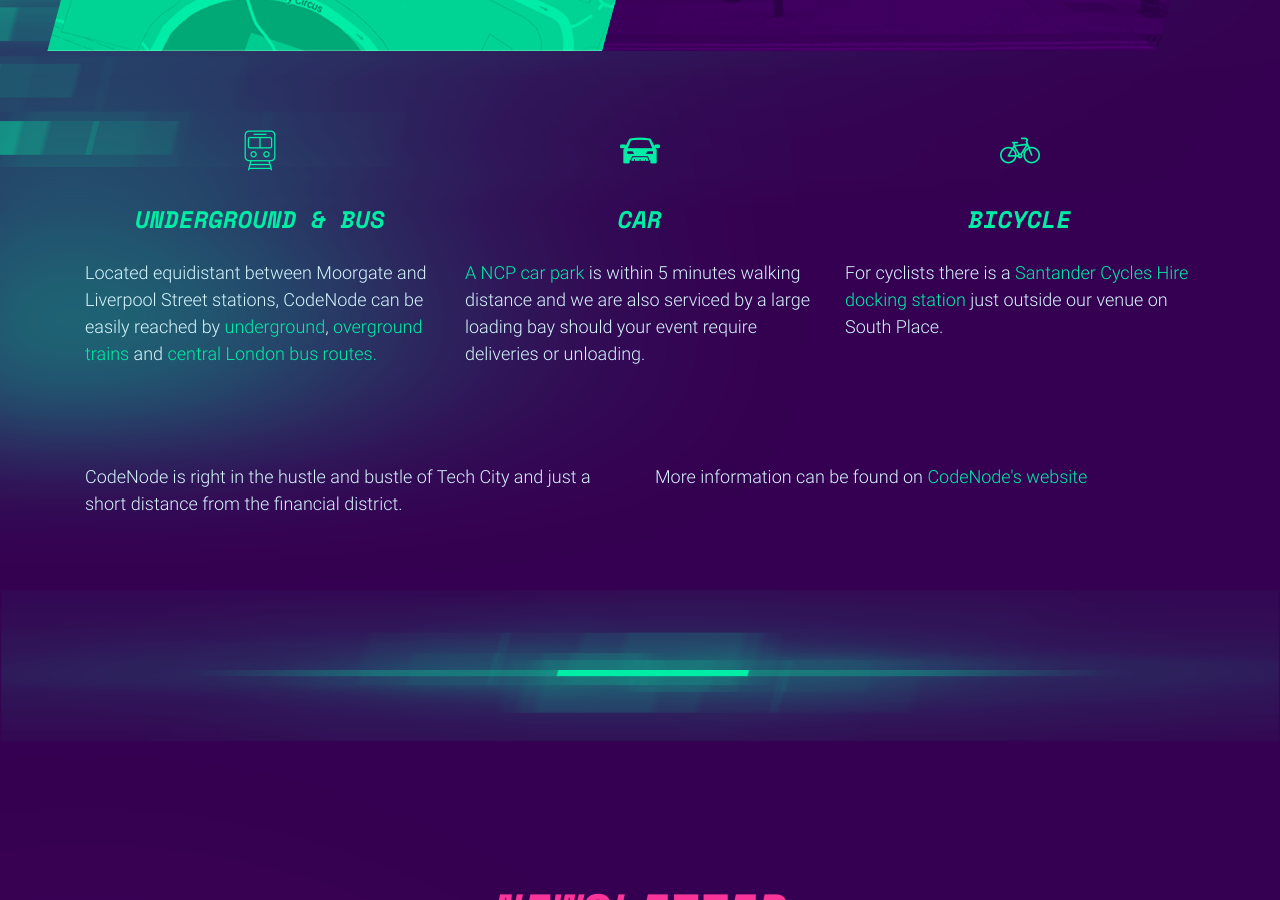
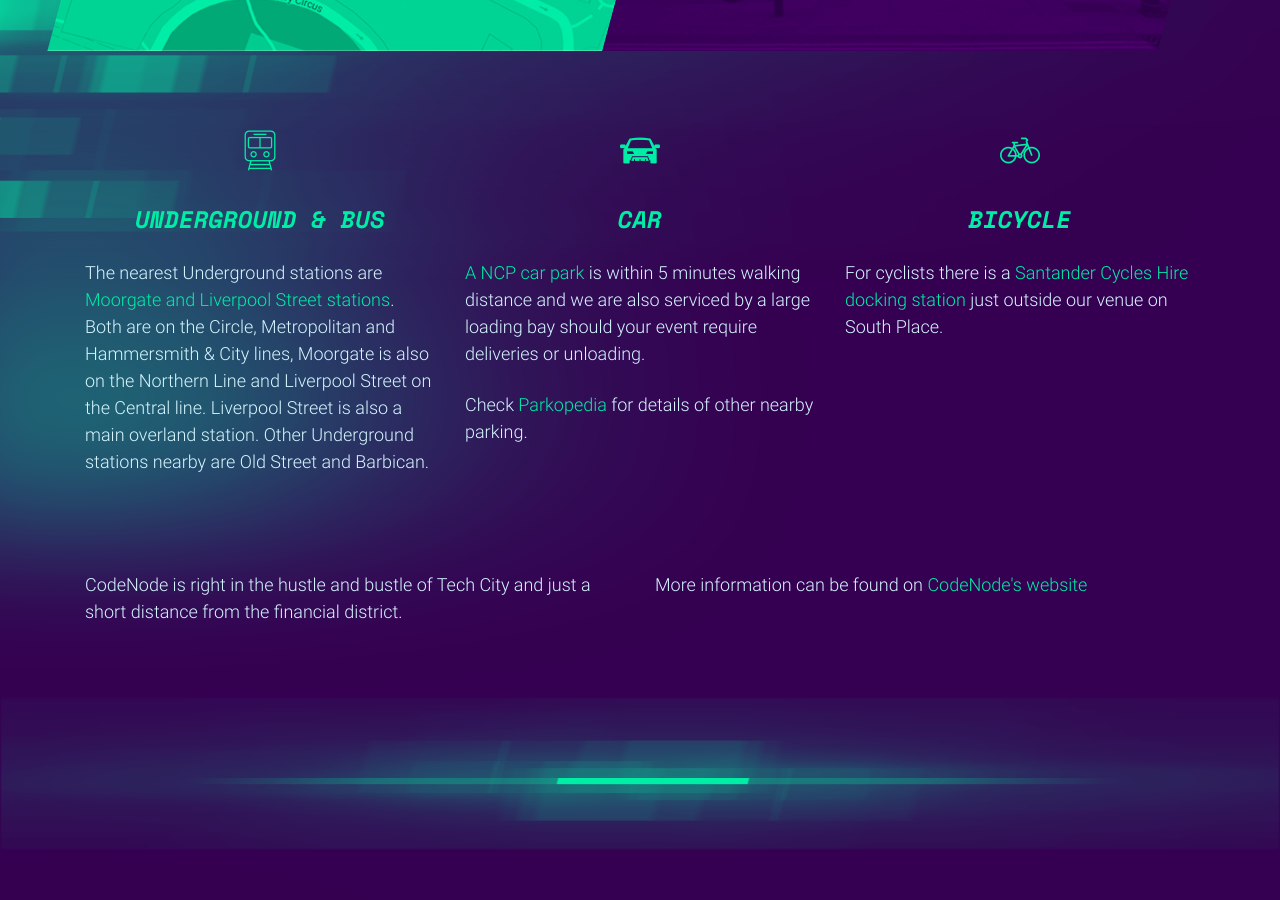
Before and after one commit to isabella232/rabbitmq-summit-1, a Jekyll site: the page built from index.html, in a window 1280 px wide and 900 px high, scrolled down 11593 px. Built offline with Jekyll 4.4.1, drawn with Linux system fonts in a browser that asks for light colours; nearby versions of some CDN libraries; some web fonts are replaced; comment, search, counter and statistics services are not loaded.

Commit message:
Updating how to get there to accurately reflect information from CodeNode website

```diff
--- a/index.html
+++ b/index.html
@@ -532,7 +532,9 @@ image: /img/og-frontpage.jpg
           </div>
           <h4 class="mb-4 text-secondary text-uppercase">Underground &amp; Bus</h4>
           <div class="text text-left">
-            <p>Located equidistant between Moorgate and Liverpool Street stations, CodeNode can be easily reached by <a href="#" class="text-secondary">underground</a>, <a href="#" class="text-secondary">overground trains</a> and <a href="#" class="text-secondary">central London bus routes.</a></p>
+            <p>
+              The nearest Underground stations are <a href="http://journeyplanner.tfl.gov.uk/im/SI-C.html" target="_blank" class="text-secondary">Moorgate and Liverpool Street stations</a>. Both are on the Circle, Metropolitan and Hammersmith & City lines, Moorgate is also on the Northern Line and Liverpool Street on the Central line. Liverpool Street is also a main overland station. Other Underground stations nearby are Old Street and Barbican.
+            </p>
           </div>
         </div>
         <div class="col-12 col-md-4">
@@ -541,7 +543,10 @@ image: /img/og-frontpage.jpg
           </div>
           <h4 class="mb-4 text-secondary text-uppercase">car</h4>
           <div class="text text-left">
-            <p><a href="#" class="text-secondary">A NCP car park</a> is within 5 minutes walking distance and we are also serviced by a large loading bay should your event require deliveries or unloading.</p>
+            <p><a href="http://www.ncp.co.uk/find-a-car-park/car-parks/london-finsbury-square" target="_blank" class="text-secondary">A NCP car park</a> is within 5 minutes walking distance and we are also serviced by a large loading bay should your event require deliveries or unloading.</p>
+            <p>
+              Check <a href="http://en.parkopedia.co.uk/parking/ec1v_7dp/" target="_blank" class="text-secondary">Parkopedia</a> for details of other nearby parking.
+            </p>
           </div>
         </div>
         <div class="col-12 col-md-4">
@@ -550,7 +555,7 @@ image: /img/og-frontpage.jpg
           </div>
           <h4 class="mb-4 text-secondary text-uppercase">Bicycle</h4>
           <div class="text text-left">
-            <p>For cyclists there is a <a href="#" class="text-secondary">Santander Cycles Hire docking station</a> just outside our venue on South Place.</p>
+            <p>For cyclists there is a <a href="https://tfl.gov.uk/modes/cycling/santander-cycles" target="_blank" class="text-secondary">Santander Cycles Hire docking station</a> just outside our venue on South Place.</p>
           </div>
         </div>
       </div>
```
